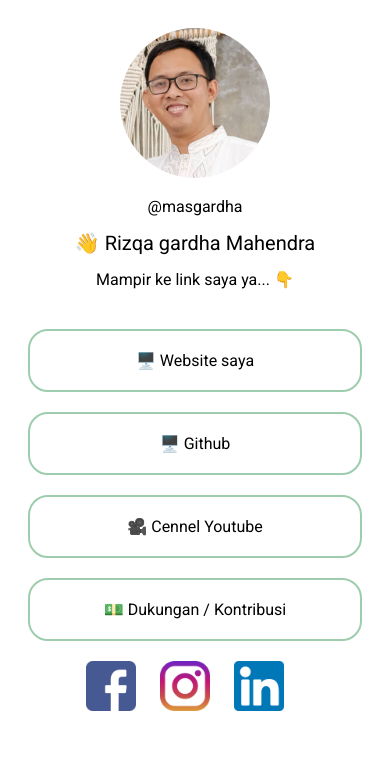
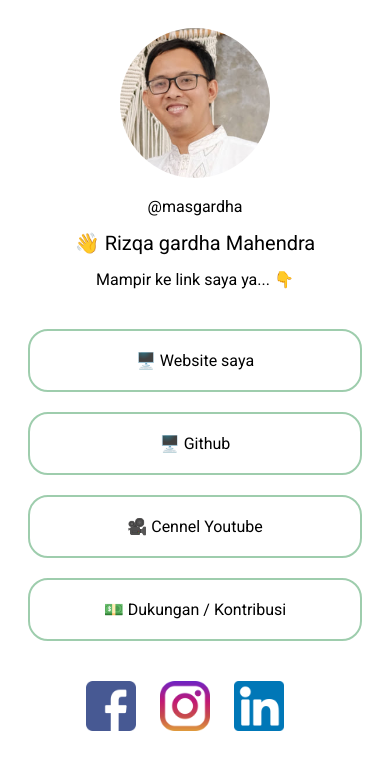
Before and after one commit to masgardha/page-link, a plain HTML site: page index.html in a window 390 px wide. Drawn offline with Linux system fonts and the light colour scheme.

Commit message:
responsive

```diff
--- a/css/styles.css
+++ b/css/styles.css
@@ -4,8 +4,8 @@ body {
 }
 .container {
   text-align: center;
-  max-width: 600px;
   margin: auto;
+   max-width: 640px;
   padding: 20px;
 }
 
@@ -46,6 +46,10 @@ body {
   transition: 0.65s;
 }
 
+.container .icon {
+  padding-top:  20px;
+}
+
 .container .icon img {
   margin-right: 20px;
   width:  50px;
--- a/index.html
+++ b/index.html
@@ -4,6 +4,7 @@
   <meta charset="utf-8">
   <title>🇮🇩 Rizqa Gardha Mahendra 🇮🇩</title>
   <link rel="stylesheet" href="css/styles.css">
+  <meta name="viewport" content="width=device-width, initial-scale=1.0">
   <link href='https://fonts.googleapis.com/css?family=Roboto' rel='stylesheet'>
 </head>
 <body>
```
